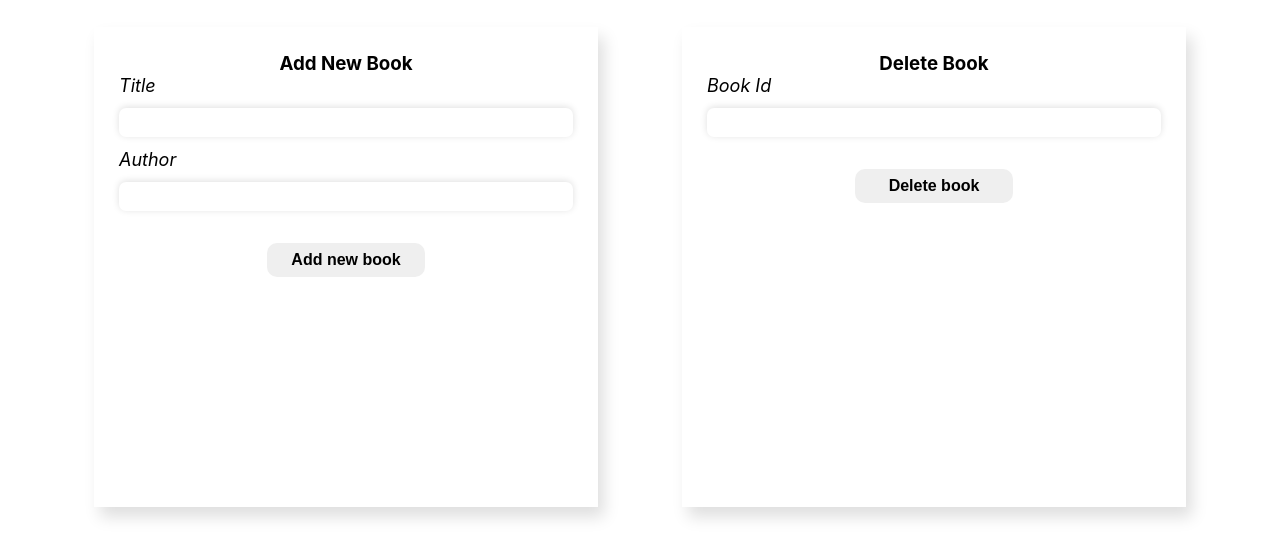
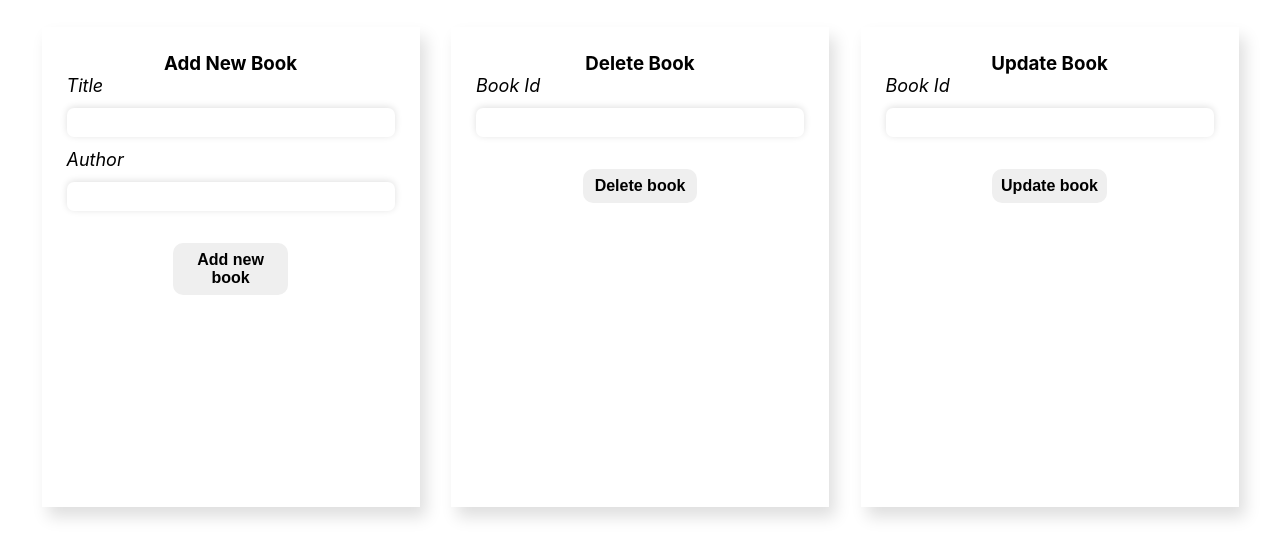
Before and after one commit to reemsh2000/firebase-start, a website built with webpack: page dist/index.html in a window 1280 px wide. Shown: the part 92-650 px from the top of the page. Built offline with nearby package versions, Linux system fonts and the light colour scheme; some packages are replaced by stand-ins of ours; no server answers; the database is empty.

Commit message:
add update component

```diff
--- a/dist/index.html
+++ b/dist/index.html
@@ -27,6 +27,13 @@
       <input type="text" name="bookId" required />
       <button>Delete book</button>
     </form>
+       <!--  update Book -->
+       <form action="" class="update">
+        <h3 class="form-title">Update Book </h3>
+        <label for="bookId">Book Id </label>
+        <input type="text" name="bookId" required />
+        <button>Update book</button>
+      </form>
   </div>
 </div>
     <script src="./bundle.js"></script>
--- a/dist/style.css
+++ b/dist/style.css
@@ -26,7 +26,7 @@ body {
 
 form {
   box-shadow: 6px 10px 15px #dfdfdf;
-  width: 40%;
+  width: 30%;
   height: 60vh;
   padding: 25px;
   display: flex;
@@ -68,6 +68,10 @@ button{
   background-color: #a52020;
   color: #fff;
 }
+.update button:hover{
+  background-color: #3577f1;
+  color: #fff;
+}
 @media (max-width:700px) {
   .form-container {
     flex-direction: column;
```
